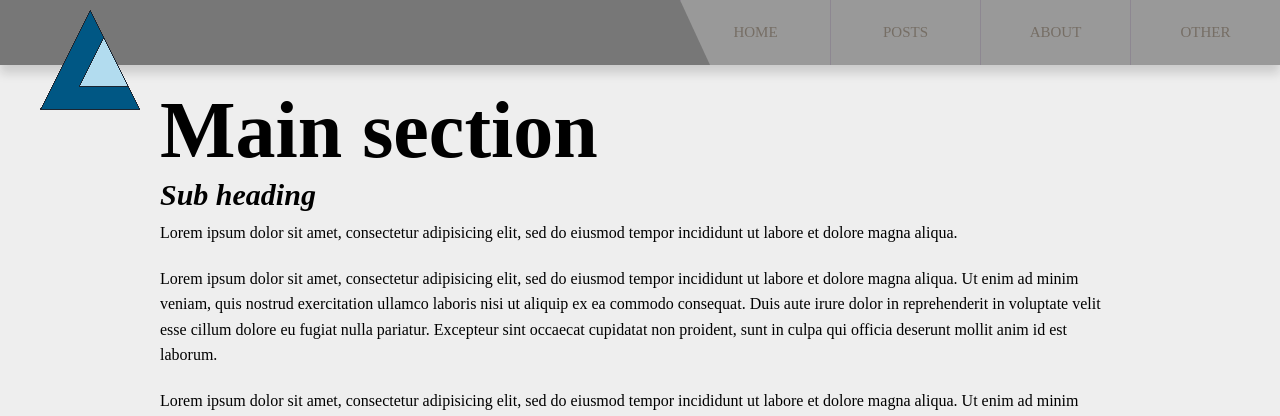
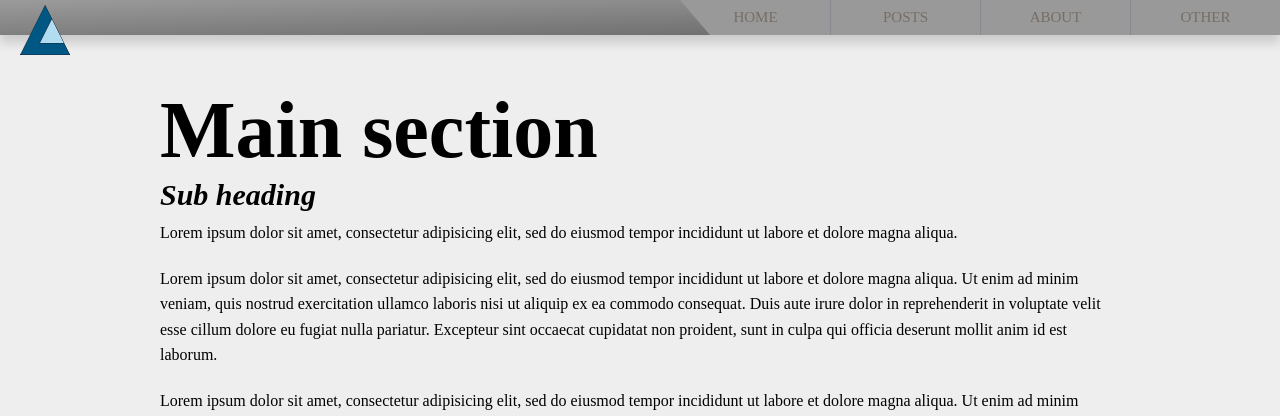
Before and after one commit to allanliebold/blog_project, a Django app: page / in a window 1280 px wide. Shown: the top 416 px of the page. Run offline with Django 3.2, Linux system fonts and the light colour scheme.

Commit message:
resized navbar, added gradient background, adjusted other styles

```diff
--- a/blog/static/css/style.css
+++ b/blog/static/css/style.css
@@ -77,20 +77,26 @@ nav {
     right: 0;
     left: 0;
     z-index: 1;
-    background-color: #777;
+    background: linear-gradient(to bottom right,
+        rgba(155, 155, 155, 1),
+        rgba(100, 100, 100, 1));
     box-shadow: 0 8px 10px rgba(0, 0, 0, 0.15);
 }
 
 nav figure {
     position: absolute;
-    width: 100px;
-    top: 10px;
-    left: 40px;
+    width: 50px;
+    top: 5px;
+    left: 20px;
     transition: all 1s ease-in-out;
 }
 
 nav figure:hover {
     transform: rotateY(180deg);
+}
+
+nav figure img {
+    width: 100%;
 }
 
 nav ul {
@@ -119,7 +125,7 @@ nav li a:active {
 }
 .primary-nav > li > a {
     float: left;
-    padding: 25px 0;
+    padding: 10px 0;
     width: 150px;
     border-left: 1px solid #8d8791;
 }
```
